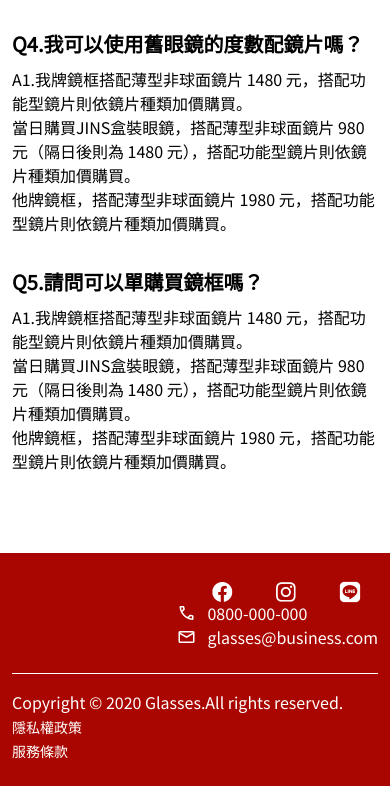
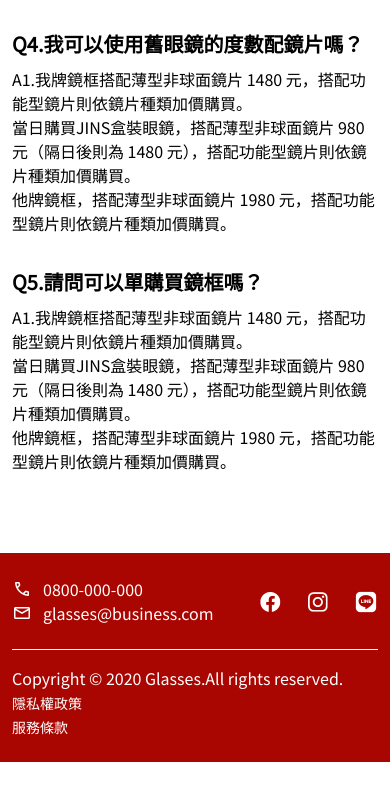
Before and after one commit to yuemillo/week3, a plain HTML site: page index.html in a window 390 px wide. Shown: the part 1009-1795 px from the top of the page. After the commit the page ends 1771 px from the top, so only its background shows below. Drawn offline with nearby package versions, Linux system fonts and the light colour scheme.

Commit message:
第3次修改

```diff
--- a/css.css
+++ b/css.css
@@ -138,10 +138,13 @@ a:hover{
 	max-width: 696px;
 	}
 	.header ul{
+
 		flex-wrap: wrap;
 		justify-content: flex-end;
 	}
 }
+
+
 
 @media (max-width: 375px){
 	.container{
@@ -201,6 +204,8 @@ a:hover{
 		margin-top: 80px;
 	}
 }
+
+
 @media (max-width: 375px){
 	.container{
 		max-width: 375px;
@@ -237,9 +242,10 @@ a:hover{
 .icon ul li{
 	padding: 0 16px;
 }
-.icon ul:last-child{
-	padding-right: 0;
+.icon ul :last-child{
+	padding-right: 0px;
 }
+
 .icon img{
 	width: 48px;
 }
@@ -257,6 +263,8 @@ a:hover{
 	font-size: 36px;
 	margin-left: 22px;
 }
+
+
 .copyright{
 	border-top: 1px solid #fff;
 	display: flex;
@@ -278,15 +286,15 @@ a:hover{
 	.icon img{
 		width: 40px;
 	}
-	.icon ul{
-		margin-right: -8px;
-	}
+
 	.icon ul li{
-		margin: 0 8px;
-		height: 24px;
+		padding: 0 8px;
 	}
 
+	.icon ul:last-child{
+		padding-right: 0;
 	}
+
 
 
 @media (max-width: 672px){
```
